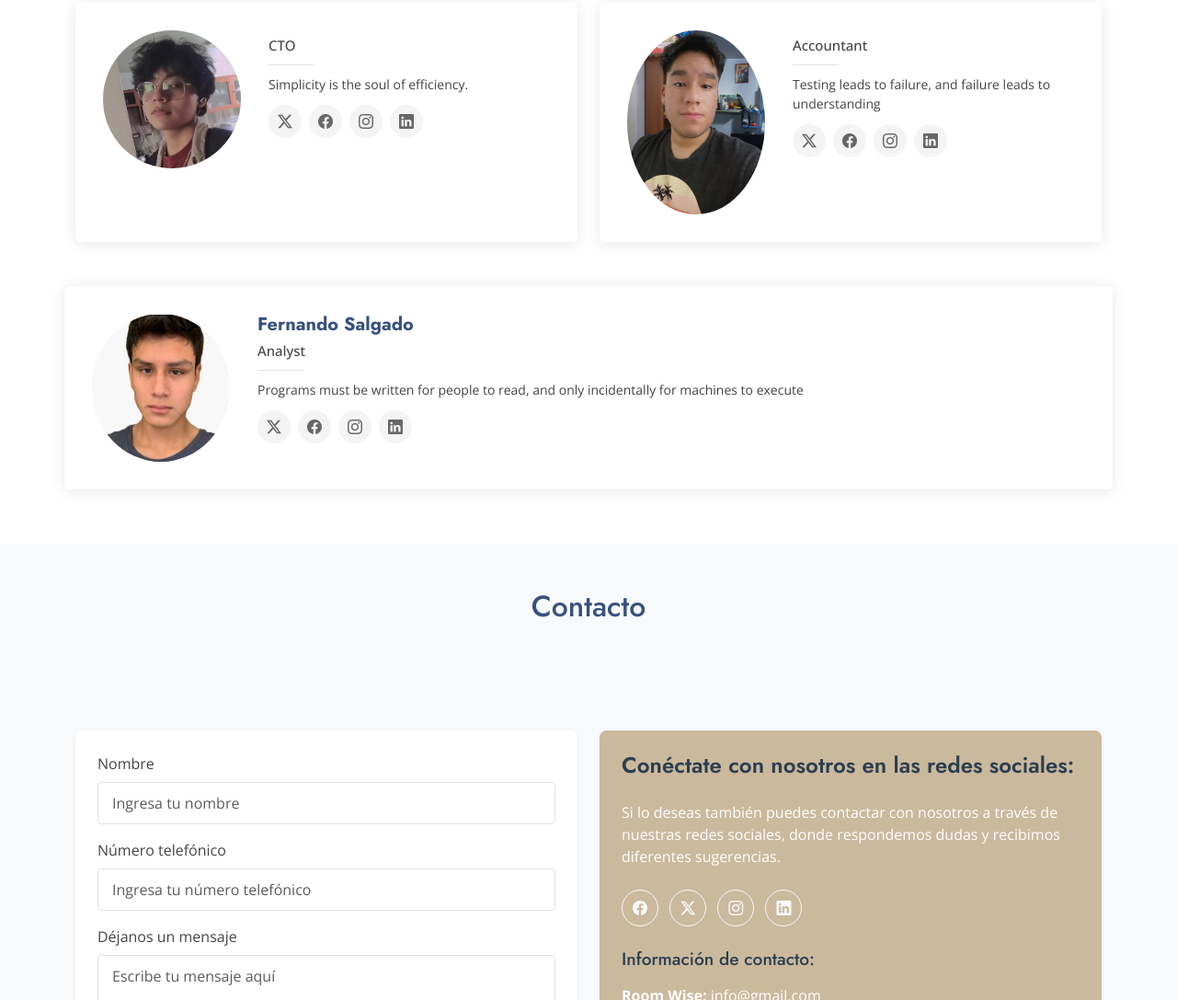
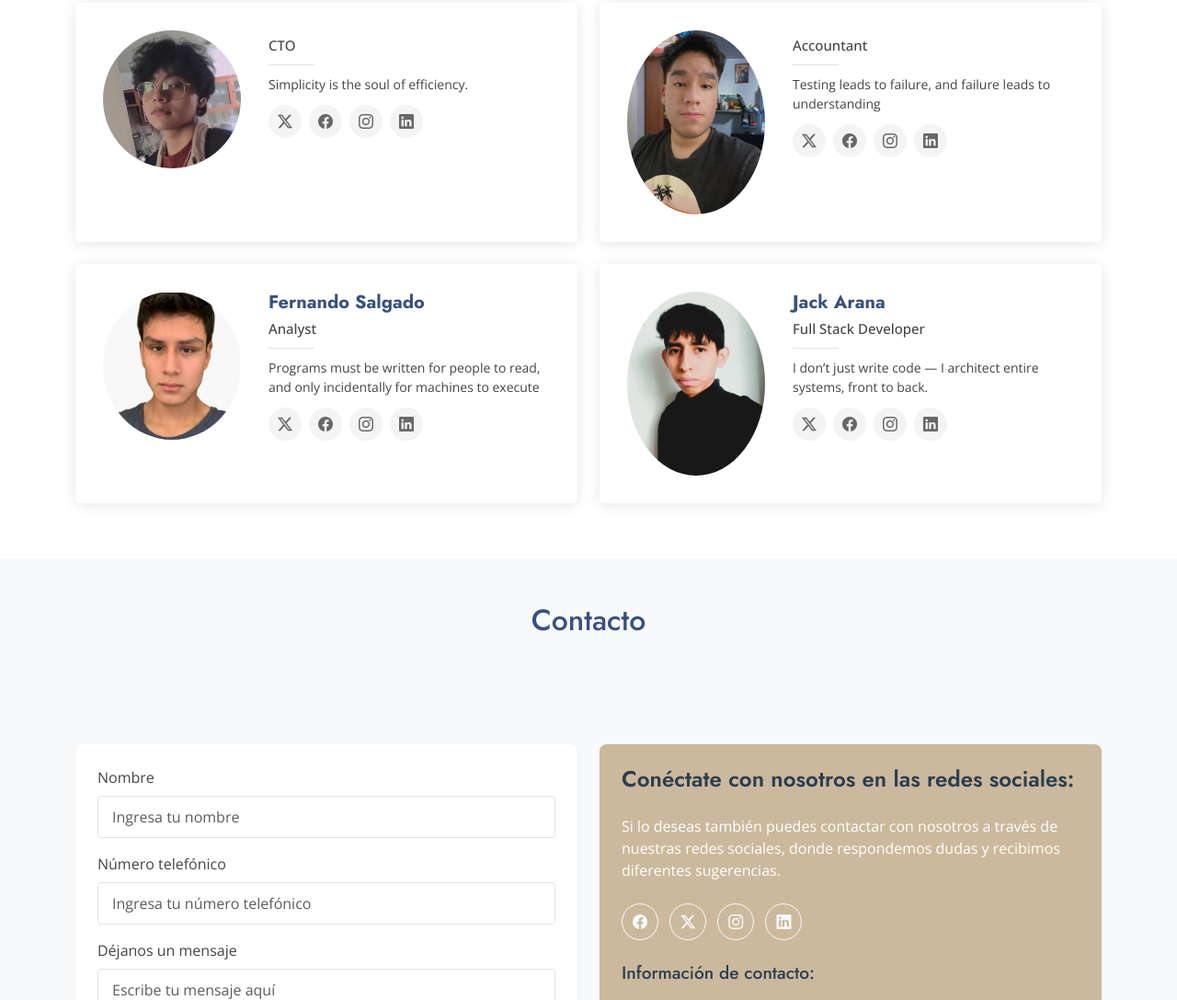
Before and after one commit to 1ASI0732-2510-4433-G1-ROOMWISE/landing-page, a plain HTML site: page index.html in a window 1280 px wide. Shown: the part 3771-4858 px from the top of the page at 92% size. Drawn offline with nearby package versions, Linux system fonts and the light colour scheme.

Commit message:
feat: new team member added

```diff
--- a/index.html
+++ b/index.html
@@ -384,7 +384,7 @@
             </div>
           </div>
 
-          <div class="col-lg-6" data-aos="fade-up" data-aos-delay="400"></div>
+          <div class="col-lg-6" data-aos="fade-up" data-aos-delay="400">
             <div class="team-member d-flex align-items-start">
               <div class="pic"><img src="assets/img/team/fernando.jpeg" class="img-fluid" alt=""></div>
               <div class="member-info">
@@ -400,6 +400,24 @@
               </div>
             </div>
           </div>
+
+          <div class="col-lg-6" data-aos="fade-up" data-aos-delay="500">
+            <div class="team-member d-flex align-items-start">
+              <div class="pic"><img src="assets/img/team/jackarana.jpg" class="img-fluid" alt="Jack Arana"></div>
+              <div class="member-info">
+                <h4>Jack Arana</h4>
+                <span>Full Stack Developer</span>
+                <p>I don’t just write code — I architect entire systems, front to back.</p>
+                <div class="social">
+                  <a href=""><i class="bi bi-twitter-x"></i></a>
+                  <a href=""><i class="bi bi-facebook"></i></a>
+                  <a href=""><i class="bi bi-instagram"></i></a>
+                  <a href=""> <i class="bi bi-linkedin"></i> </a>
+                </div>
+              </div>
+            </div>
+          </div>
+
         </div>
 
       </div>
```
